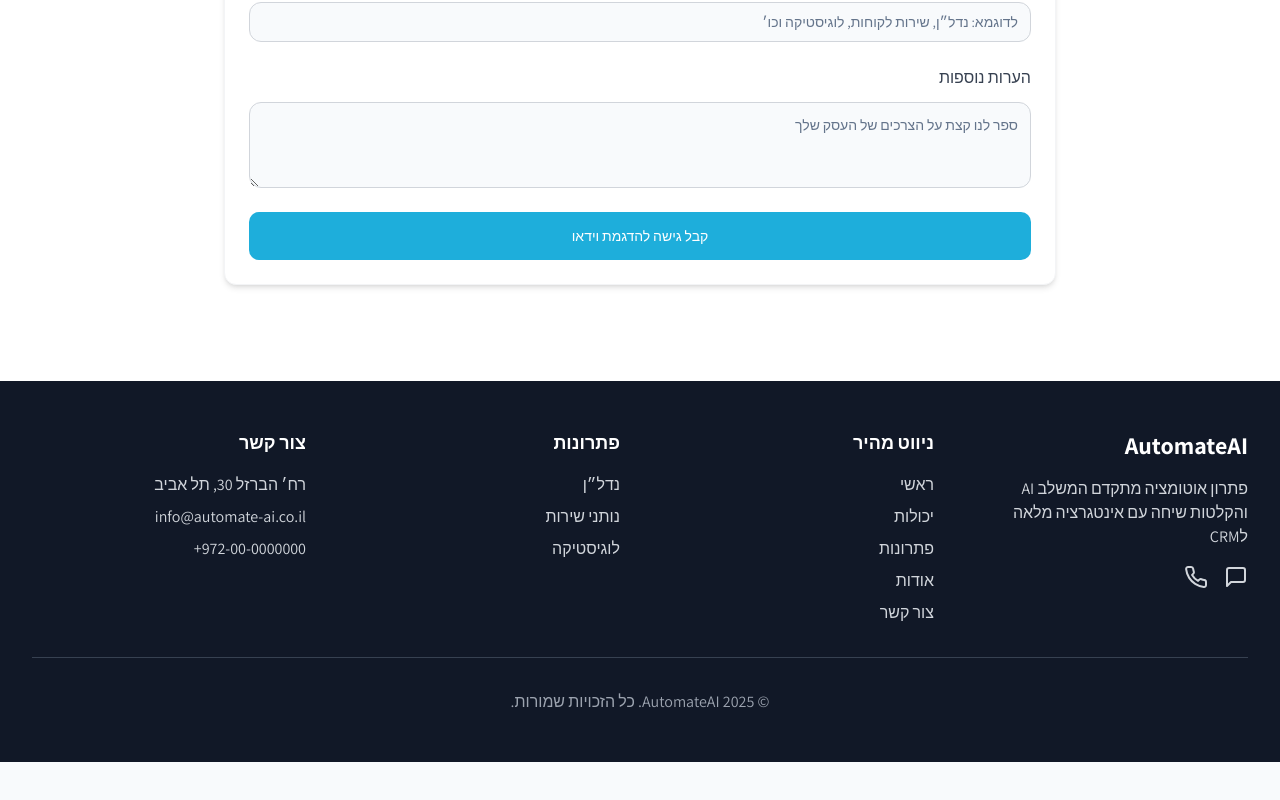
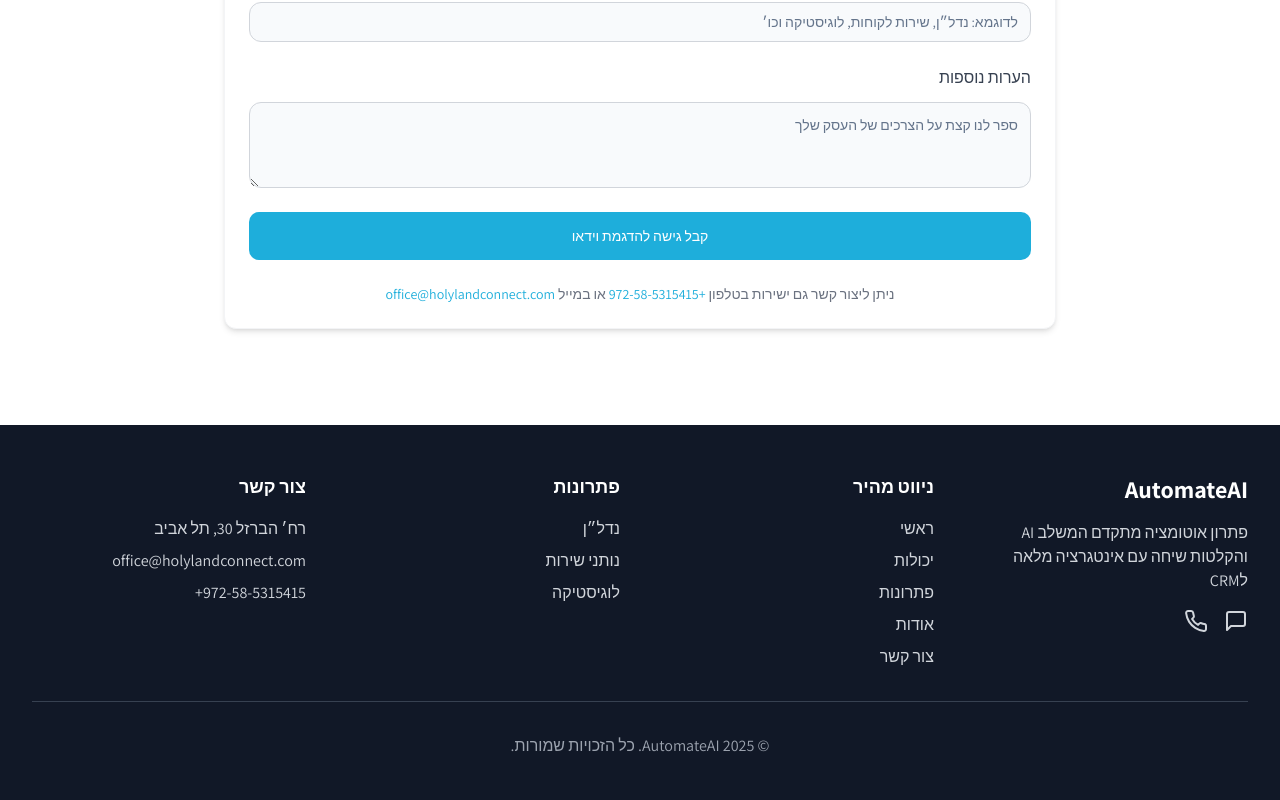
Before and after one commit to TAPUZE/ai-automation-hebrew-suite, a React (Vite) app: page /demo in a window 1280 px wide. Shown: the part 844-1644 px from the top of the page. Before the commit the page ends 1606 px from the top, so only its background shows below. Built offline with nearby package versions, Linux system fonts and the light colour scheme; a web font is replaced by a local one.

Commit message:
Fix: Update contact and demo information
Updated the contact email address and WhatsApp number in the footer and contact/demo pages.

```diff
--- a/src/components/layout/Footer.tsx
+++ b/src/components/layout/Footer.tsx
@@ -16,10 +16,10 @@ const Footer = () => {
               פתרון אוטומציה מתקדם המשלב AI והקלטות שיחה עם אינטגרציה מלאה לCRM
             </p>
             <div className="flex space-x-4 space-x-reverse">
-              <a href="https://wa.me/972000000000" className="text-gray-300 hover:text-brand">
+              <a href="https://wa.me/972585315415" className="text-gray-300 hover:text-brand">
                 <MessageSquare className="h-6 w-6" />
               </a>
-              <a href="tel:+972000000000" className="text-gray-300 hover:text-brand">
+              <a href="tel:+972585315415" className="text-gray-300 hover:text-brand">
                 <Phone className="h-6 w-6" />
               </a>
             </div>
@@ -81,10 +81,10 @@ const Footer = () => {
             <h3 className="text-lg font-bold mb-4">צור קשר</h3>
             <p className="text-gray-300 mb-2">רח׳ הברזל 30, תל אביב</p>
             <p className="text-gray-300 mb-2">
-              <a href="mailto:info@automate-ai.co.il">info@automate-ai.co.il</a>
+              <a href="mailto:office@holylandconnect.com">office@holylandconnect.com</a>
             </p>
             <p className="text-gray-300">
-              <a href="tel:+972000000000">972-00-0000000+</a>
+              <a href="tel:+972585315415">972-58-5315415+</a>
             </p>
           </div>
         </div>
--- a/src/pages/Contact.tsx
+++ b/src/pages/Contact.tsx
@@ -134,7 +134,7 @@ const Contact = () => {
                   <div className="flex-1">
                     <h3 className="font-bold mb-1 text-right">טלפון</h3>
                     <p className="text-gray-600 text-right">
-                      <a href="tel:+972000000000" className="hover:text-brand">972-00-0000000+</a>
+                      <a href="tel:+972585315415" className="hover:text-brand">972-58-5315415+</a>
                     </p>
                   </div>
                 </div>
@@ -148,7 +148,7 @@ const Contact = () => {
                   <div className="flex-1">
                     <h3 className="font-bold mb-1 text-right">דוא"ל</h3>
                     <p className="text-gray-600 text-right">
-                      <a href="mailto:info@automate-ai.co.il" className="hover:text-brand">info@automate-ai.co.il</a>
+                      <a href="mailto:office@holylandconnect.com" className="hover:text-brand">office@holylandconnect.com</a>
                     </p>
                   </div>
                 </div>
@@ -160,7 +160,7 @@ const Contact = () => {
                   <div className="flex-1">
                     <h3 className="font-bold mb-1 text-right">וואטסאפ</h3>
                     <p className="text-gray-600 text-right">
-                      <a href="https://wa.me/972000000000" className="hover:text-brand">צור קשר בוואטסאפ</a>
+                      <a href="https://wa.me/972585315415" className="hover:text-brand">צור קשר בוואטסאפ</a>
                     </p>
                   </div>
                 </div>
--- a/src/pages/Demo.tsx
+++ b/src/pages/Demo.tsx
@@ -20,6 +20,8 @@ const Demo = () => {
       title: "בקשה לדמו נשלחה בהצלחה",
       description: "נציג יצור איתך קשר בהקדם לתיאום הדגמה. תודה!",
     });
+
+    // In a real implementation, you would send this data to office@holylandconnect.com
   };
 
   const demoTimes = [
@@ -173,6 +175,10 @@ const Demo = () => {
               <Button type="submit" className="w-full bg-brand hover:bg-brand-dark text-white py-6">
                 {demoType === "video" ? "קבל גישה להדגמת וידאו" : "תאם הדגמה"}
               </Button>
+
+              <p className="text-sm text-gray-500 text-center mt-2">
+                ניתן ליצור קשר גם ישירות בטלפון <a href="tel:+972585315415" className="text-brand">+972-58-5315415</a> או במייל <a href="mailto:office@holylandconnect.com" className="text-brand">office@holylandconnect.com</a>
+              </p>
             </form>
           </div>
         </div>
```
